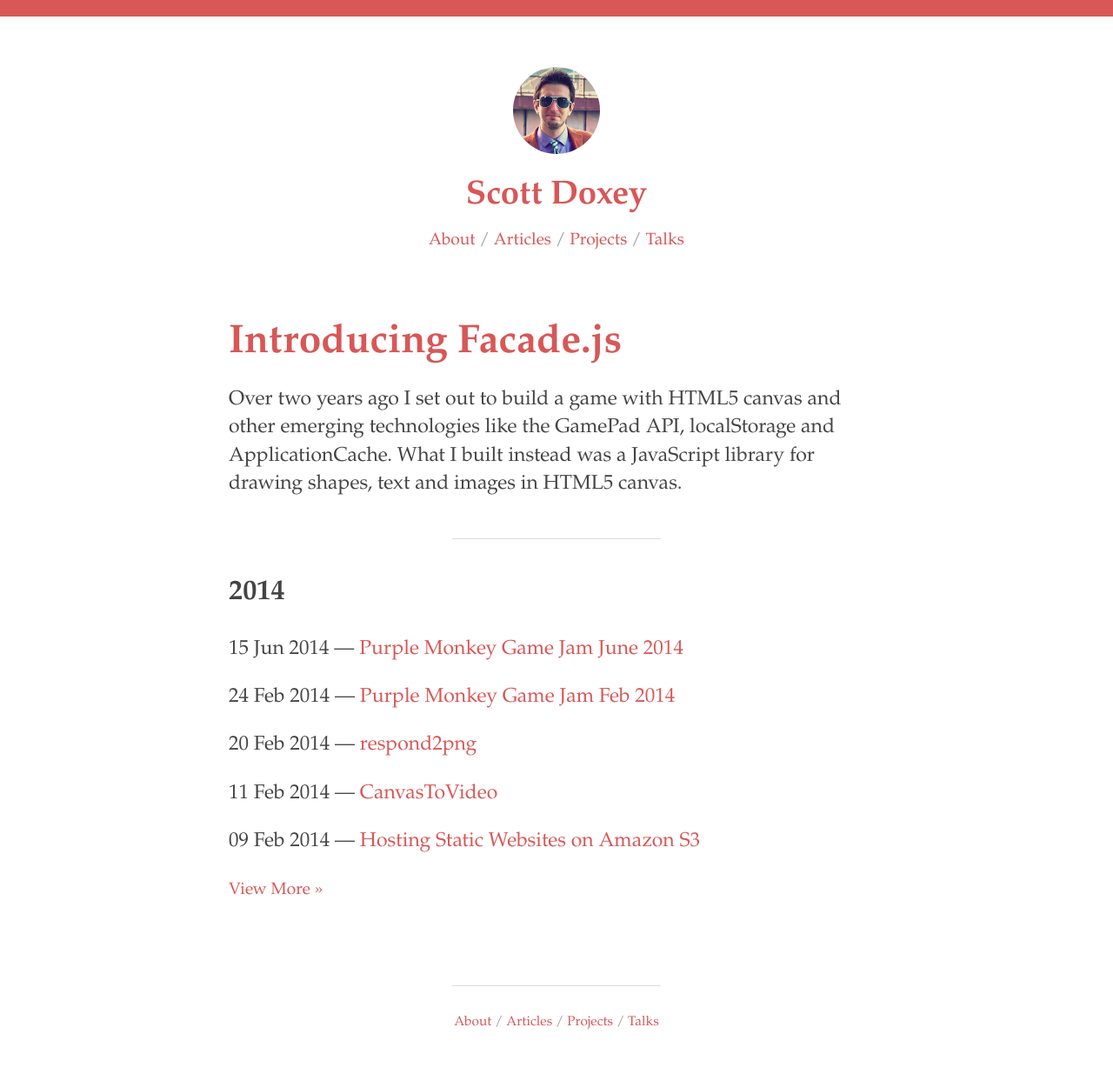
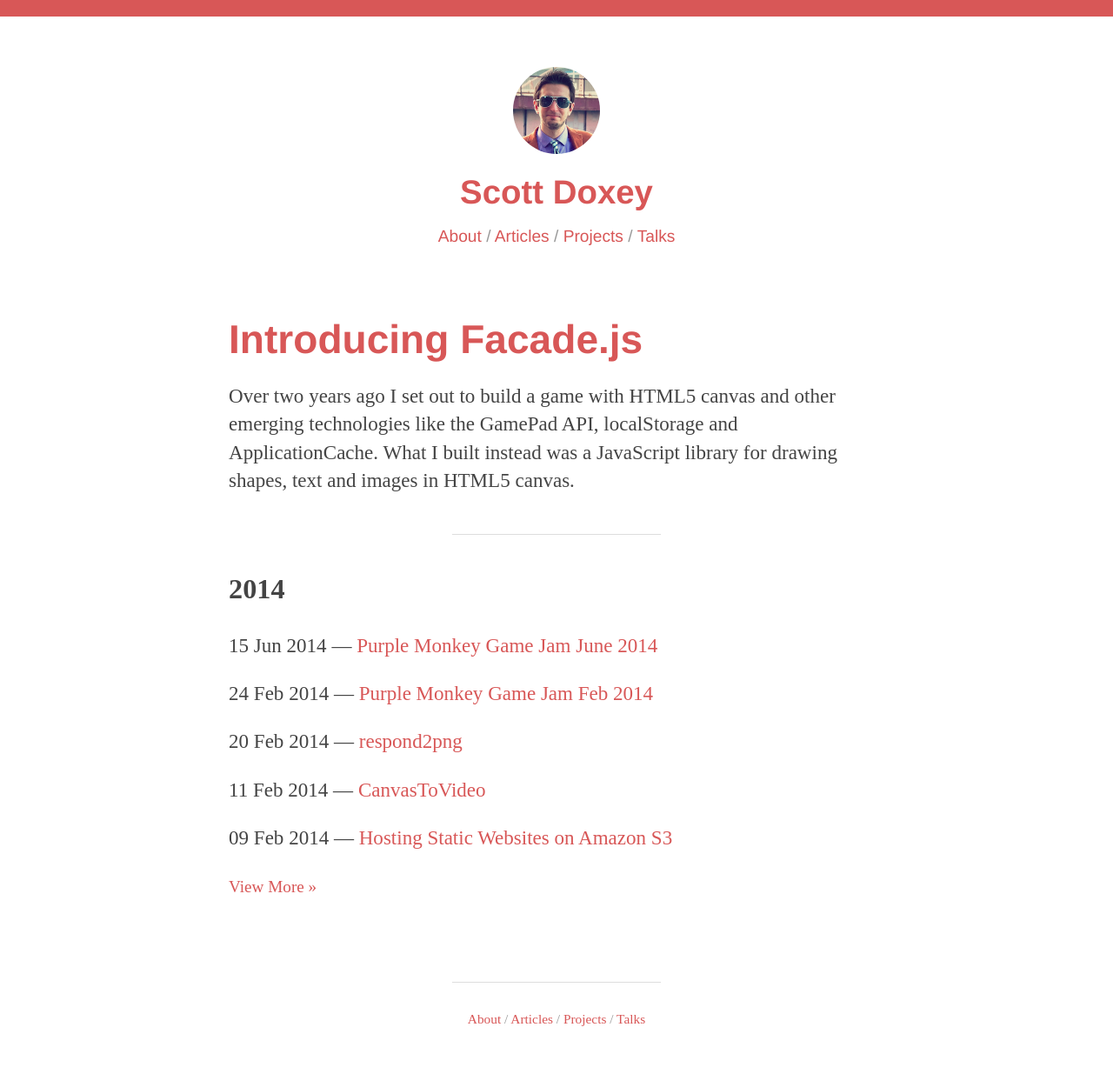
Before and after one commit to neogeek/neogeek.github.io, a Jekyll site: the page built from index.html, in a window 1280 px wide. Shown: the whole page at 87% size. Built offline with Jekyll 4.4.1, drawn with Linux system fonts in a browser that asks for light colours; Markdown is read by kramdown in place of the engine named in the settings.

Commit message:
Updated styles.

```diff
--- a/css/styles.css
+++ b/css/styles.css
@@ -6,7 +6,7 @@
 
 body {
     margin: 0;
-    font-family: 'ff-tisa-web-pro', 'Palatino', serif;
+    font-family: 'Helvetica Neue', 'Helevetica', sans-serif;
     font-size: 1em;
     line-height: 1.3em;
     color: #444;
@@ -23,6 +23,10 @@ img {
     border: 0;
 }
 
+p {
+    font-family: leitura-news, serif;
+}
+
 code {
     padding: 0.4em;
     font-family: 'Monaco', monospace;
@@ -36,6 +40,15 @@ pre code {
     padding: 1em;
     line-height: 1.7em;
     overflow: auto;
+}
+
+blockquote {
+    margin: 0;
+    font-size: 1.4em;
+    line-height: 1.3em;
+    font-style: italic;
+    color: #666;
+    text-align: center;
 }
 
 header,
@@ -160,3 +173,14 @@ hr {
     }
 
 }
+
+@media screen and (min-width: 1000px) {
+
+    blockquote {
+        position: relative;
+        margin: 1.5em 0;
+        left: -125px;
+        width: 1000px;
+    }
+
+}
```
